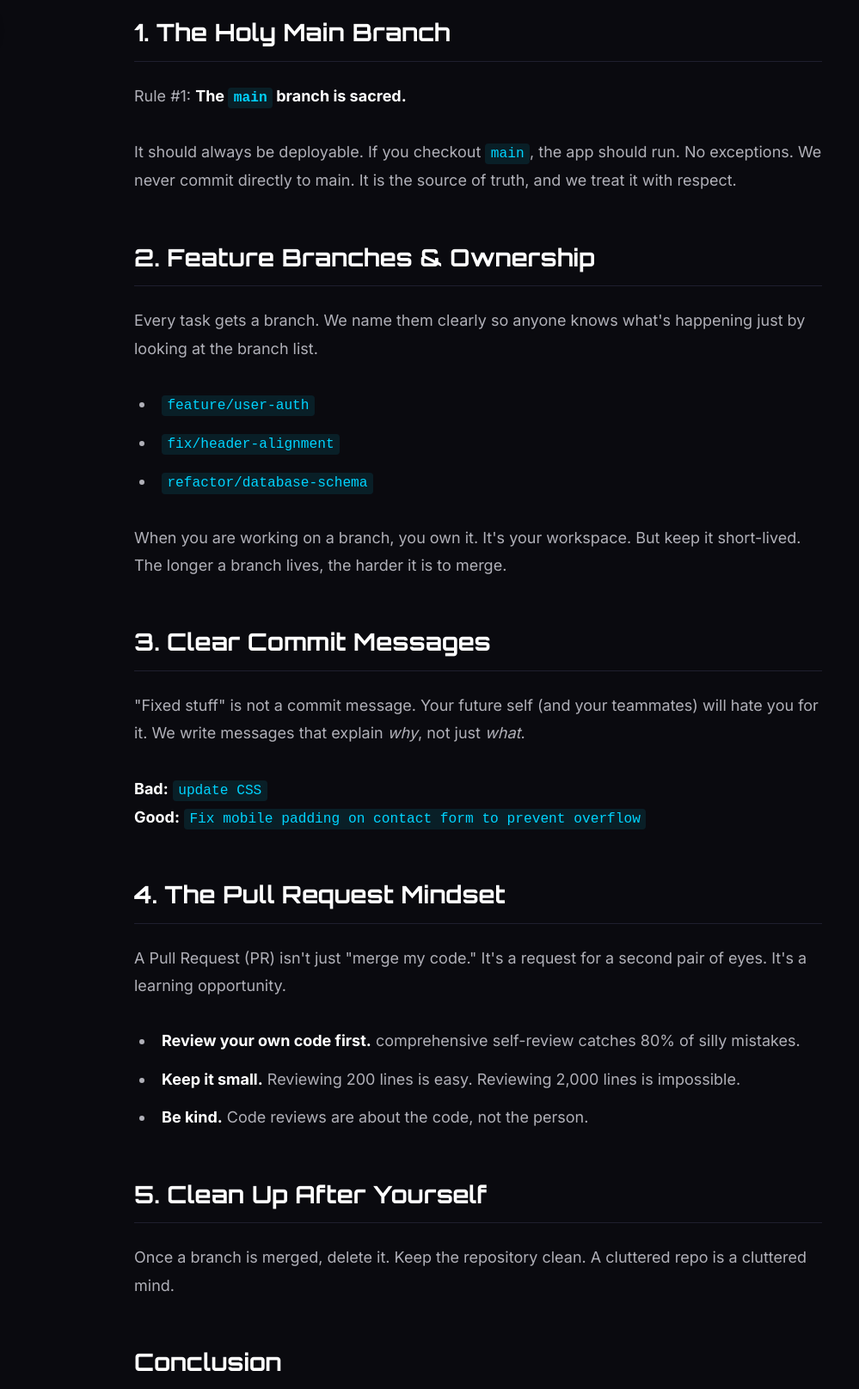
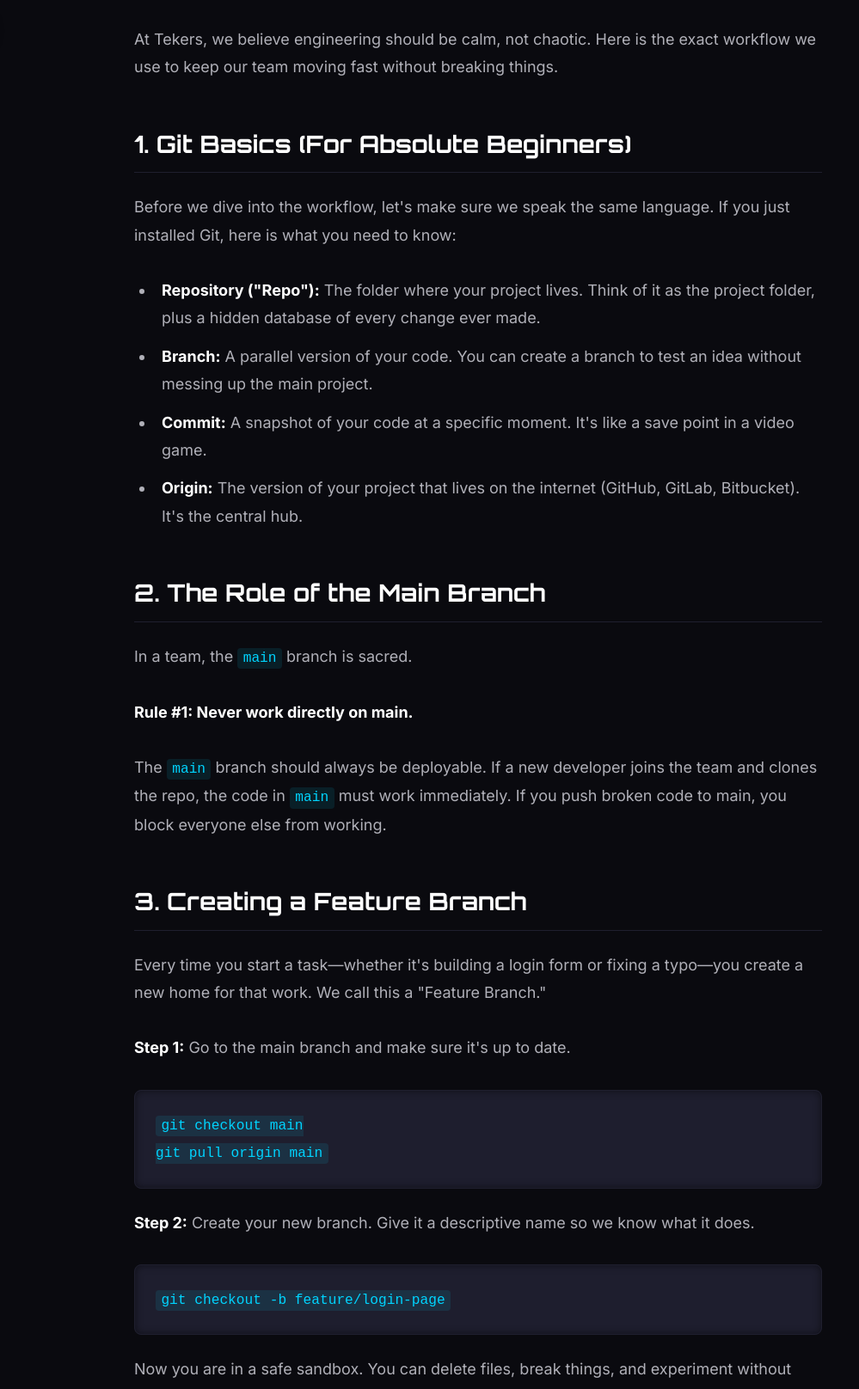
Before and after one commit to omarhesham1010/Tekers, a plain HTML site: page pages/blogs/git-workflow.html in a window 1280 px wide. Shown: the part 718-2334 px from the top of the page at 86% size, 84-1083 px from the left. Drawn offline with nearby package versions, Linux system fonts and the light colour scheme; files that its build step writes are made by us from their sources.

Commit message:
Improve Practical Git Workflow blog.

```diff
--- a/pages/blogs/git-workflow.html
+++ b/pages/blogs/git-workflow.html
@@ -42,74 +42,156 @@
 
             <div class="article-body">
                 <p>
-                    When you're a solo developer or a team of two, Git is easy. You commit, you push, maybe you merge,
-                    and everything works. But as soon as you add a third, fourth, or fifth person, things start to
-                    break. Merge conflicts pile up, broken code sneaks into production, and suddenly, "deploying"
-                    becomes a stressful event.
+                    When you're coding alone, Git feels like a simple "save button" with superpowers. You write code,
+                    commit it, push it, and everything just works. But the moment you add a second or third person to
+                    the mix, things get… interesting.
+                </p>
+                <p>
+                    Suddenly, you can't push because "remote contains work you don't have." You merge a branch and half
+                    your code disappears. Your teammate breaks the main site while you're asleep. This is where teams
+                    struggle—not because Git is broken, but because they lack a workflow.
+                </p>
+                <p>
+                    At Tekers, we believe engineering should be calm, not chaotic. Here is the exact workflow we use to
+                    keep our team moving fast without breaking things.
                 </p>
 
+                <h2>1. Git Basics (For Absolute Beginners)</h2>
                 <p>
-                    At Tekers, we care deeply about systems—not just code systems, but human systems. Here is the Git
-                    workflow we use to keep our collaboration clean, honest, and efficient.
+                    Before we dive into the workflow, let's make sure we speak the same language. If you just installed
+                    Git, here is what you need to know:
+                </p>
+                <ul>
+                    <li><strong>Repository ("Repo"):</strong> The folder where your project lives. Think of it as the
+                        project folder, plus a hidden database of every change ever made.</li>
+                    <li><strong>Branch:</strong> A parallel version of your code. You can create a branch to test an
+                        idea without messing up the main project.</li>
+                    <li><strong>Commit:</strong> A snapshot of your code at a specific moment. It's like a save point
+                        in a video game.</li>
+                    <li><strong>Origin:</strong> The version of your project that lives on the internet (GitHub, GitLab,
+                        Bitbucket). It's the central hub.</li>
+                </ul>
+
+                <h2>2. The Role of the Main Branch</h2>
+                <p>
+                    In a team, the <code>main</code> branch is sacred.
+                </p>
+                <p>
+                    <strong>Rule #1: Never work directly on main.</strong>
+                </p>
+                <p>
+                    The <code>main</code> branch should always be deployable. If a new developer joins the team and
+                    clones the repo, the code in <code>main</code> must work immediately. If you push broken code to
+                    main, you block everyone else from working.
                 </p>
 
-                <h2>1. The Holy Main Branch</h2>
+                <h2>3. Creating a Feature Branch</h2>
                 <p>
-                    Rule #1: <strong>The <code>main</code> branch is sacred.</strong>
+                    Every time you start a task—whether it's building a login form or fixing a typo—you create a new
+                    home for that work. We call this a "Feature Branch."
                 </p>
                 <p>
-                    It should always be deployable. If you checkout <code>main</code>, the app should run. No
-                    exceptions. We never commit directly to main. It is the source of truth, and we treat it with
-                    respect.
+                    <strong>Step 1:</strong> Go to the main branch and make sure it's up to date.
+                </p>
+                <pre><code class="language-bash">git checkout main
+git pull origin main</code></pre>
+
+                <p>
+                    <strong>Step 2:</strong> Create your new branch. Give it a descriptive name so we know what it does.
+                </p>
+                <pre><code class="language-bash">git checkout -b feature/login-page</code></pre>
+                <p>
+                    Now you are in a safe sandbox. You can delete files, break things, and experiment without hurting
+                    anyone else.
                 </p>
 
-                <h2>2. Feature Branches & Ownership</h2>
+                <h2>4. Daily Work Routine</h2>
                 <p>
-                    Every task gets a branch. We name them clearly so anyone knows what's happening just by looking at
-                    the branch list.
+                    You've written some code. Now what? You need to save your progress.
+                </p>
+                <p>
+                    <strong>Don't wait until the end of the week to commit.</strong> Commit often. Small commits are
+                    easy to understand and easy to fix if something goes wrong.
+                </p>
+
+                <h3>How to Commit Properly</h3>
+                <pre><code class="language-bash"># 1. Check which files you changed
+git status
+
+# 2. Add files to the staging area
+git add .
+
+# 3. Save the snapshot with a message
+git commit -m "Add email validation to login form"</code></pre>
+
+                <h3>Writing Good Commit Messages</h3>
+                <p>
+                    "Update code" is a useless message. Write for humans. Explain <em>what</em> you did and
+                    <em>why</em>.
                 </p>
                 <ul>
-                    <li><code>feature/user-auth</code></li>
-                    <li><code>fix/header-alignment</code></li>
-                    <li><code>refactor/database-schema</code></li>
+                    <li>❌ <code>Fixed it</code></li>
+                    <li>❌ <code>WIP</code></li>
+                    <li>✅ <code>Fix navigation bar overlap on mobile screens</code></li>
                 </ul>
+
                 <p>
-                    When you are working on a branch, you own it. It's your workspace. But keep it short-lived. The
-                    longer a branch lives, the harder it is to merge.
+                    Once you have committed your work, push it to the cloud so your team can see it (and so you have a
+                    backup!).
+                </p>
+                <pre><code class="language-bash">git push origin feature/login-page</code></pre>
+
+                <h2>5. Understanding Merge</h2>
+                <p>
+                    "Merging" is simply taking the history of two branches and combining them.
+                </p>
+                <p>
+                    When you are done with your feature, you want to bring your changes back into <code>main</code>.
+                    Usually, you do this via a "Pull Request" on GitHub/GitLab, but understanding the command is
+                    vital.
+                </p>
+                <pre><code class="language-bash"># 1. Switch back to main
+git checkout main
+
+# 2. Update main (someone else might have pushed while you were working)
+git pull origin main
+
+# 3. Merge your feature into main
+git merge feature/login-page</code></pre>
+
+                <h3>What is a "Conflict"?</h3>
+                <p>
+                    A conflict happens when two people change the exact same line of code in different ways. Git is
+                    smart, but it can't read minds. It stops and asks you: "Which version do you want to keep?"
+                </p>
+                <p>
+                    Don't panic. Open the file, look for the markers (<code><<<<<<<</code>), pick the correct code, and
+                    commit the fix.
                 </p>
 
-                <h2>3. Clear Commit Messages</h2>
-                <p>
-                    "Fixed stuff" is not a commit message. Your future self (and your teammates) will hate you for it.
-                    We write messages that explain <em>why</em>, not just <em>what</em>.
-                </p>
-                <p>
-                    <strong>Bad:</strong> <code>update CSS</code><br>
-                    <strong>Good:</strong> <code>Fix mobile padding on contact form to prevent overflow</code>
-                </p>
-
-                <h2>4. The Pull Request Mindset</h2>
-                <p>
-                    A Pull Request (PR) isn't just "merge my code." It's a request for a second pair of eyes. It's a
-                    learning opportunity.
-                </p>
+                <h2>6. Common Mistakes to Avoid</h2>
                 <ul>
-                    <li><strong>Review your own code first.</strong> comprehensive self-review catches 80% of silly
-                        mistakes.</li>
-                    <li><strong>Keep it small.</strong> Reviewing 200 lines is easy. Reviewing 2,000 lines is
-                        impossible.</li>
-                    <li><strong>Be kind.</strong> Code reviews are about the code, not the person.</li>
+                    <li><strong>Working on main:</strong> We said it before, but it bears repeating. Don't do it.</li>
+                    <li><strong>Huge Commits:</strong> Changing 50 files in one commit makes it impossible to review.
+                        Keep it small.</li>
+                    <li><strong>Ignoring Updates:</strong> Always <code>git pull</code> before you start your day. If
+                        you work on old code, you guarantee conflicts later.</li>
+                    <li><strong>Vague Messages:</strong> Be specific. Your future self will thank you.</li>
                 </ul>
 
-                <h2>5. Clean Up After Yourself</h2>
+                <h2>7. The Tekers Workflow Summary</h2>
                 <p>
-                    Once a branch is merged, delete it. Keep the repository clean. A cluttered repo is a cluttered mind.
+                    To keep our team happy and our code clean, we follow these simple rules:
                 </p>
-
-                <h2>Conclusion</h2>
+                <ol>
+                    <li>Always <strong>pull</strong> <code>main</code> before starting.</li>
+                    <li>One task = One <strong>branch</strong>.</li>
+                    <li><strong>Commit</strong> often with clear messages.</li>
+                    <li><strong>Push</strong> your branch to backup your work.</li>
+                    <li><strong>Merge</strong> only when the feature is complete and tested.</li>
+                </ol>
                 <p>
-                    This interaction isn't just about tools; it's about communication. Good software is built by teams
-                    who communicate well. By respecting the workflow, we respect each other's time and focus.
+                    Git is a tool for communication. Use it to tell a clear story about how your software is evolving.
                 </p>
             </div>
         </div>
@@ -120,6 +202,9 @@
 
     <script src="scripts/main.js"></script>
     <script src="scripts/layout.js"></script>
+
+    <!-- Prism.js for Syntax Highlighting (Optional but recommended) -->
+    <!-- We will style code blocks manually in CSS for now -->
 </body>
 
 </html>
--- a/styles/main.css
+++ b/styles/main.css
@@ -2476,6 +2476,46 @@ body.light-mode .project-card p {
     /* Glow effect using the text color */
 }
 
+/* Article Code Blocks */
+pre {
+    background: #1e1e2e;
+    /* Darker background for code */
+    padding: 1.5rem;
+    border-radius: 8px;
+    overflow-x: auto;
+    margin: 1.5rem 0;
+    border: 1px solid var(--color-border);
+    box-shadow: inset 0 0 10px rgba(0, 0, 0, 0.5);
+}
+
+code {
+    font-family: 'Consolas', 'Monaco', 'Courier New', monospace;
+    color: #e0e0e0;
+    font-size: 0.9em;
+}
+
+/* Inline code style vs block code style */
+p code,
+li code {
+    background: rgba(0, 212, 255, 0.1);
+    color: var(--color-primary);
+    padding: 0.2rem 0.4rem;
+    border-radius: 4px;
+}
+
+pre code {
+    background: transparent;
+    color: #a9b7c6;
+    /* Default text color for code block */
+    padding: 0;
+}
+
+/* Simple Syntax Highlighting manual classes if needed later,
+   but for now distinct color for comments in examples */
+pre code .comment {
+    color: #6a9955;
+}
+
 /* Mobile Adjustments for Blog */
 @media (max-width: 768px) {
     .blog-grid {
```
